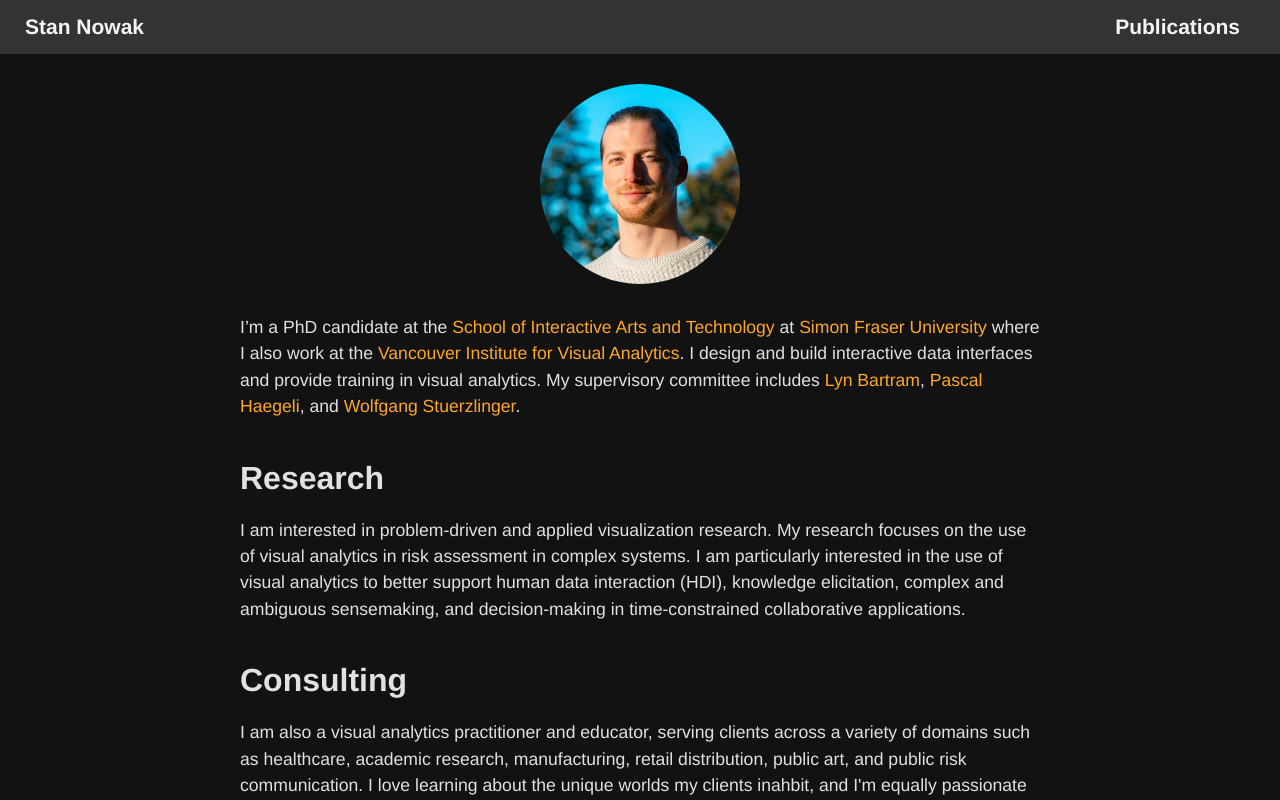
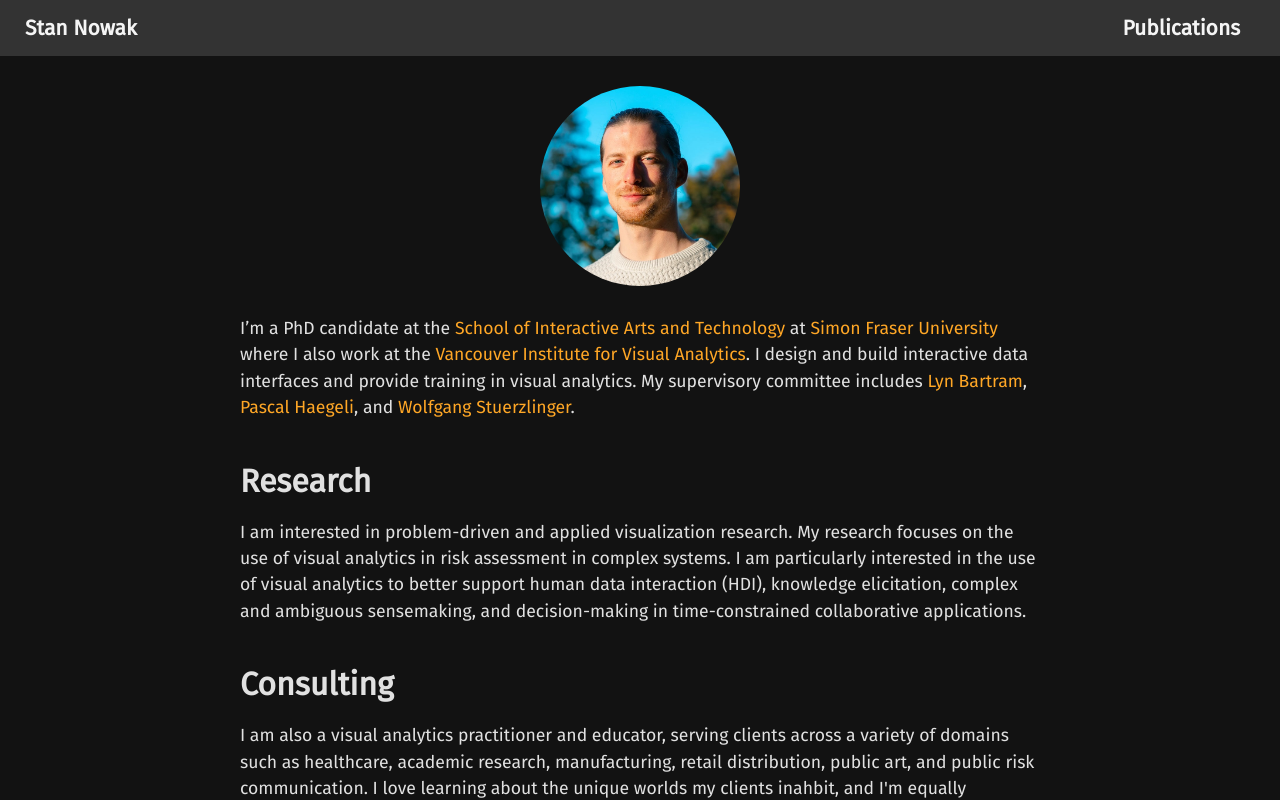
Before and after one commit to StanNowak/stanisnowak.com, a SvelteKit app: page / in a window 1280 px wide. Shown: the top 800 px of the page. Built offline with nearby package versions, Linux system fonts and the light colour scheme.

Commit message:
added favicon and updated font to fira sans

```diff
--- a/src/app.css
+++ b/src/app.css
@@ -1,7 +1,7 @@
 
 body {
   margin: 0;
-  font-family: 'Helvetica Neue', Arial, sans-serif;
+  font-family: 'Fira Sans', sans-serif;
   color: #E1E1E1;
   background-color: #121212;
 }
--- a/src/app.html
+++ b/src/app.html
@@ -3,6 +3,7 @@
 	<head>
 		<meta charset="utf-8" />
 		<link rel="icon" href="%sveltekit.assets%/favicon.png" />
+		<link href="https://fonts.googleapis.com/css2?family=Fira+Sans&display=swap" rel="stylesheet">
 		<meta name="viewport" content="width=device-width" />
 		%sveltekit.head%
 	</head>
--- a/src/routes/+layout.svelte
+++ b/src/routes/+layout.svelte
@@ -14,7 +14,7 @@
   }
 
   body {
-    font-family: "Helvetica Neue", sans-serif;
+    font-family: 'Fira Sans', sans-serif;
     background-color: var(--bg-color);
     color: var(--text-color);
     margin: 0;
```
Also changed, not shown: static/favicon.png.
